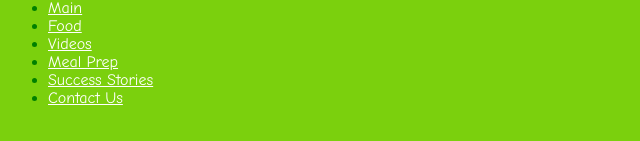
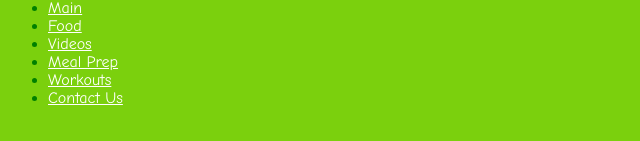
Before and after one commit to Amara0080/Amara0080.github.io, a plain HTML site: page blog.html in a window 1280 px wide. Shown: the part 599-740 px from the top of the page, 0-640 px from the left. Drawn offline with Linux system fonts and the light colour scheme.

Commit message:
Update blog.html

```diff
--- a/blog.html
+++ b/blog.html
@@ -33,7 +33,7 @@
     <li><a href="recipes.html">Food</a></li>
     <li><a href="videos.html">Videos</a></li>
     <li><a href="meal-prep.html">Meal Prep</a></li>
-    <li><a href="success-stories.html">Success Stories</a></li>
+    <li><a href="workouts.html">Workouts</a></li>
     <li><a href="contact-info.html">Contact Us</a></li>
   </ul>
 </nav>
```
